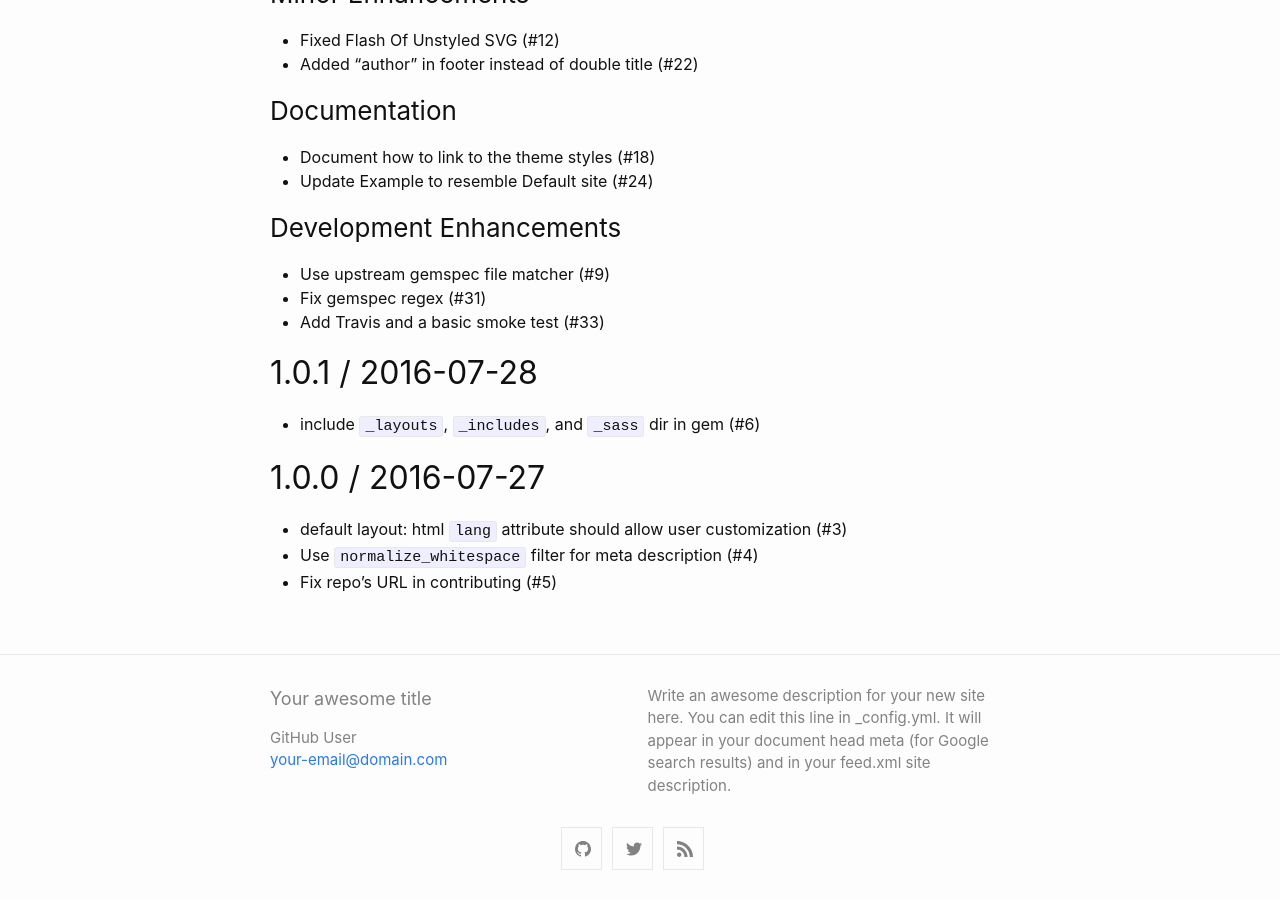
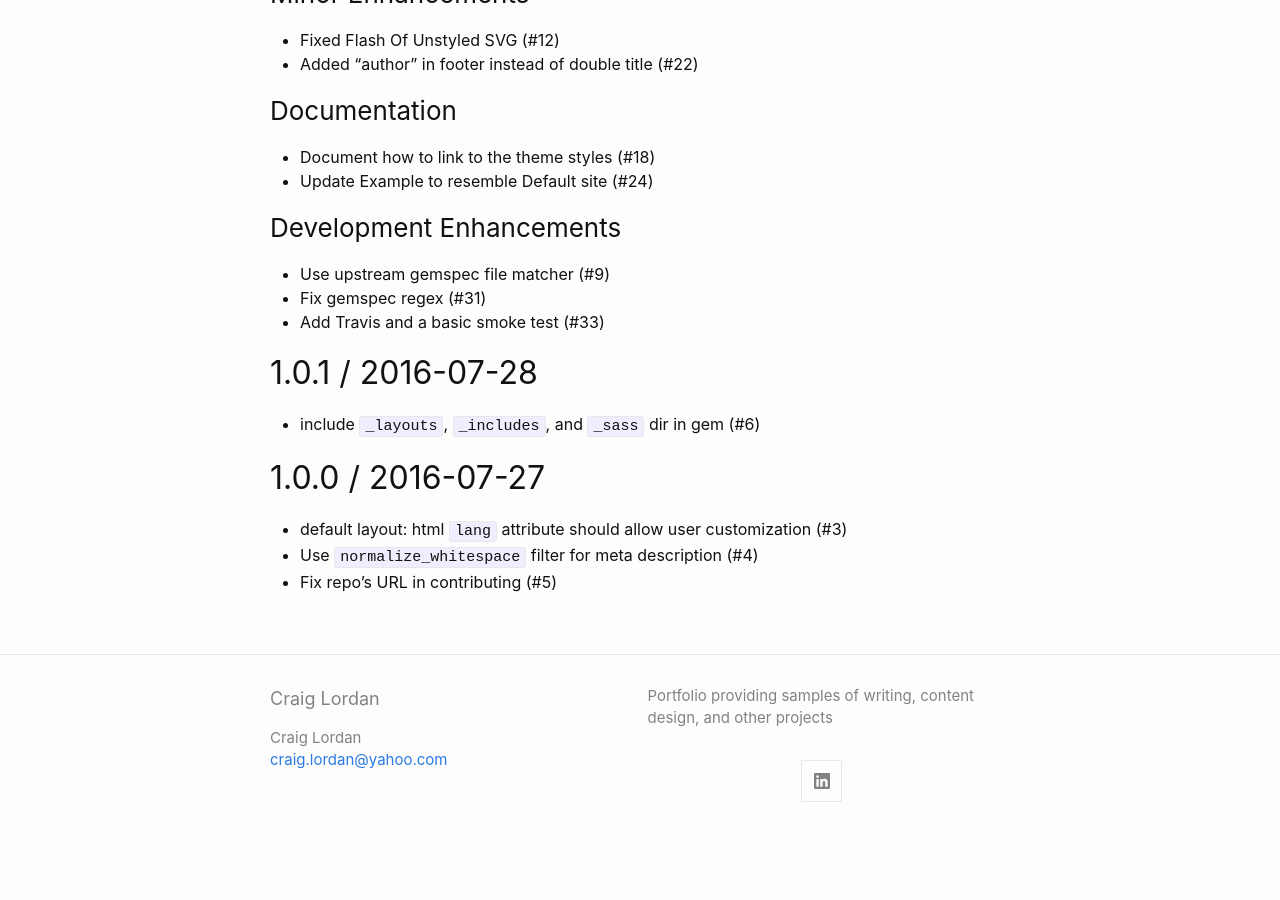
Before and after one commit to craiglordan/craiglordan.github.io, a Jekyll site: the page built from History.markdown, in a window 1280 px wide and 900 px high, scrolled down 4489 px. Built offline with Jekyll 4.4.1, drawn with Linux system fonts in a browser that asks for light colours; our own code applies the rules of GitHub Pages for plain Markdown files; after the commit the page ends 5321 px from its top, so only the background shows below that; some of the changed text lies outside the part shown.

Commit message:
update config

```diff
--- a/_config.yml
+++ b/_config.yml
@@ -1,12 +1,10 @@
-title: Your awesome title
-author: GitHub User
-email: your-email@domain.com
+title: Craig Lordan
+author: Craig Lordan
+email: craig.lordan@yahoo.com
 description: > # this means to ignore newlines until "show_excerpts:"
-  Write an awesome description for your new site here. You can edit this
-  line in _config.yml. It will appear in your document head meta (for
-  Google search results) and in your feed.xml site description.
+  Portfolio providing samples of writing, content design, and other projects
 
-show_excerpts: false # set to true to show excerpts on the homepage
+show_excerpts: true # set to true to show excerpts on the homepage
 
 # Minima date format
 # refer to https://shopify.github.io/liquid/filters/date/ if you want to customize this
@@ -15,14 +13,14 @@ minima:
 
   # generate social links in footer
   social_links:
-    twitter: jekyllrb
-    github:  jekyll
-    rss: rss
+    # twitter: jekyllrb
+    # github:  jekyll
+    # rss: rss
     # dribbble: jekyll
     # facebook: jekyll
     # flickr:   jekyll
-    # instagram: jekyll
-    # linkedin: jekyll
+    # instagram:
+    linkedin: https://www.linkedin.com/in/craiglordan/
     # pinterest: jekyll
     # youtube: jekyll
     # youtube_channel: UC8CXR0-3I70i1tfPg1PAE1g
@@ -41,8 +39,8 @@ minima:
 
 # If you want to link only specific pages in your header, uncomment
 # this and add the path to the pages in order as they should show up
-#header_pages:
-# - about.md
+header_pages:
+- about.md
 
 # Build settings
 theme: minima
```
Also changed, not shown: 1 other file.
